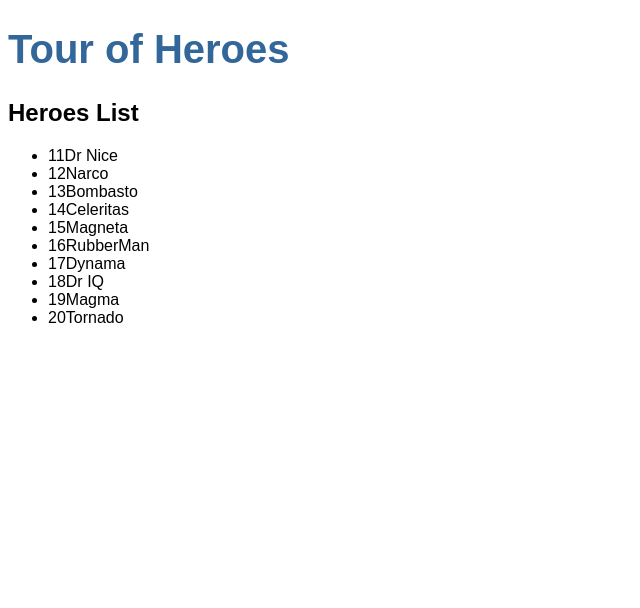
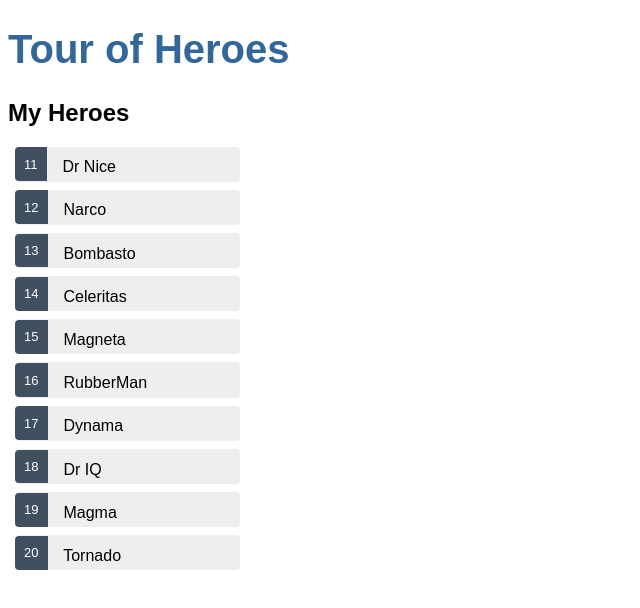
Before and after one commit to rsanchez-dv/Tour-Of-Heroes, an Angular app: page / in a window 1280 px wide. Shown: the top 608 px of the page, without its empty margins (0-640 px from the left). Built offline with nearby package versions, Linux system fonts and the light colour scheme.

Commit message:
Completed Part 2

```diff
--- a/src/app/heroes/heroes.component.css
+++ b/src/app/heroes/heroes.component.css
@@ -0,0 +1,52 @@
+/* HeroesComponent's private CSS styles */
+.heroes {
+    margin: 0 0 2em 0;
+    list-style-type: none;
+    padding: 0;
+    width: 15em;
+  }
+  .heroes li {
+    cursor: pointer;
+    position: relative;
+    left: 0;
+    background-color: #EEE;
+    margin: .5em;
+    padding: .3em 0;
+    height: 1.6em;
+    border-radius: 4px;
+  }
+  .heroes li:hover {
+    color: #2c3a41;
+    background-color: #e6e6e6;
+    left: .1em;
+  }
+  .heroes li.selected {
+    background-color: black;
+    color: white;
+  }
+  .heroes li.selected:hover {
+    background-color: #505050;
+    color: white;
+  }
+  .heroes li.selected:active {
+    background-color: black;
+    color: white;
+  }
+  .heroes .badge {
+    display: inline-block;
+    font-size: small;
+    color: white;
+    padding: 0.8em 0.7em 0 0.7em;
+    background-color:#405061;
+    line-height: 1em;
+    position: relative;
+    left: -1px;
+    top: -4px;
+    height: 1.8em;
+    margin-right: .8em;
+    border-radius: 4px 0 0 4px;
+  }
+
+  input {
+    padding: .5rem;
+  }
--- a/src/app/heroes/heroes.component.html
+++ b/src/app/heroes/heroes.component.html
@@ -1,8 +1,19 @@
-<div>
-    <h2>Heroes List</h2>
-    <ul class="heroes">
-        <li *ngFor="let hero of heroes" (click)="onSelect(hero)">
-            <span class="badge">{{hero.id}}</span>{{hero.name}}
-        </li>
-    </ul>
+<h2>My Heroes</h2>
+<ul class="heroes">
+  <li *ngFor="let hero of heroes"
+    [class.selected]="hero === selectedHero"
+    (click)="onSelect(hero)">
+    <span class="badge">{{hero.id}}</span> {{hero.name}}
+  </li>
+</ul>
+
+<div *ngIf="selectedHero">
+
+  <h2>{{selectedHero.name | uppercase}} Details</h2>
+  <div><span>id: </span>{{selectedHero.id}}</div>
+  <div>
+    <label for="hero-name">Hero name: </label>
+    <input id="hero-name" [(ngModel)]="selectedHero.name" placeholder="name">
+  </div>
+
 </div>
--- a/src/app/heroes/heroes.component.ts
+++ b/src/app/heroes/heroes.component.ts
@@ -1,24 +1,24 @@
 import { Component, OnInit } from '@angular/core';
-import {Hero} from '../hero';
-import {HEROES} from '../mock-heroes';
+import { Hero } from '../hero';
+import { HEROES } from '../mock-heroes';
+
 @Component({
   selector: 'app-heroes',
   templateUrl: './heroes.component.html',
   styleUrls: ['./heroes.component.css']
 })
+
 export class HeroesComponent implements OnInit {
+
   heroes = HEROES;
   selectedHero?: Hero;
+
+  constructor() { }
+
+  ngOnInit() {
+  }
+
   onSelect(hero: Hero): void {
     this.selectedHero = hero;
   }
-  hero: Hero = {
-    id: 1,
-    name: 'Windstorm'
-  }
-  constructor() { }
-
-  ngOnInit(): void {
-  }
-
 }
```
Also changed, not shown: 1 other file (tests, documents, lock files or other folders).
